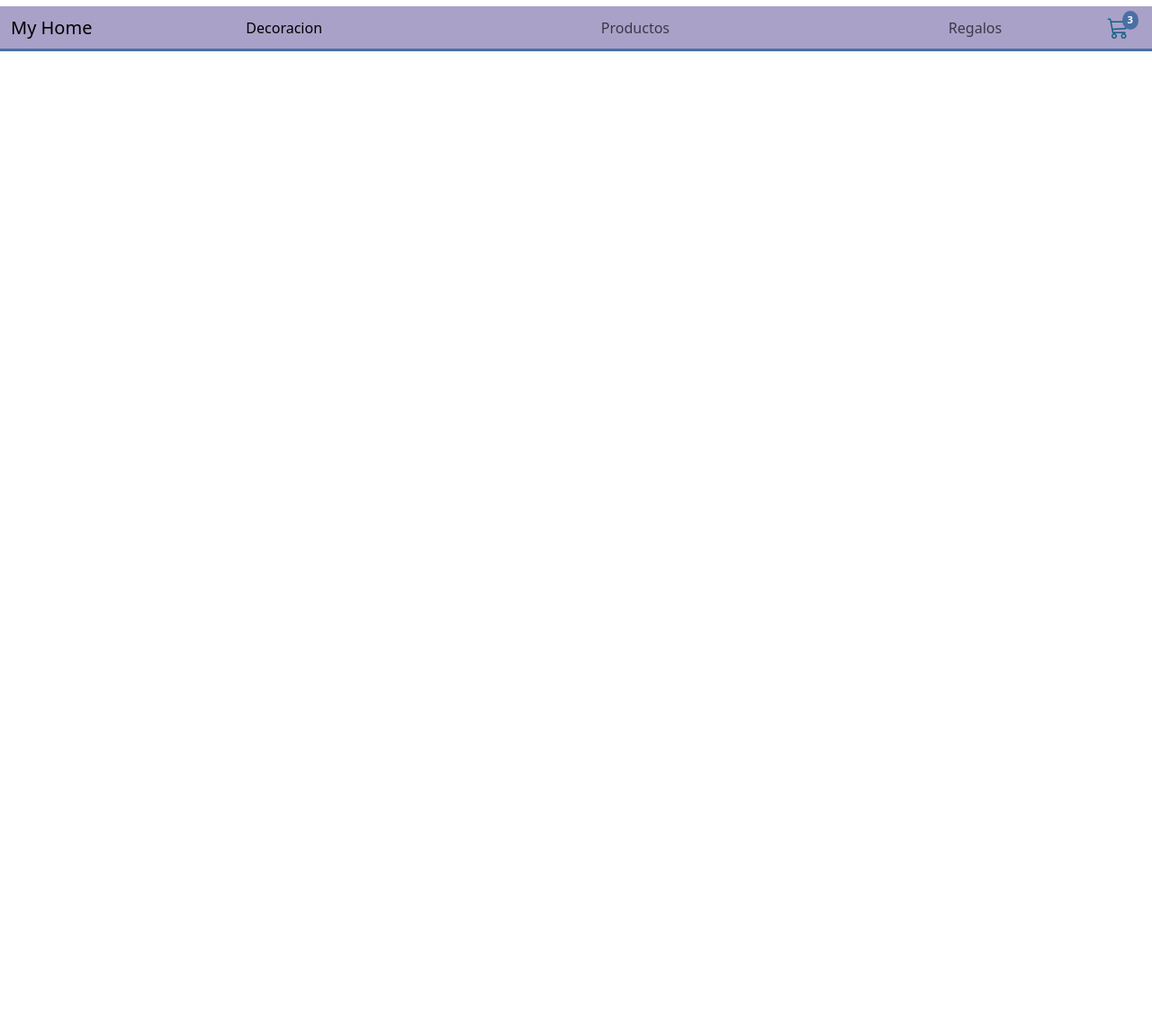
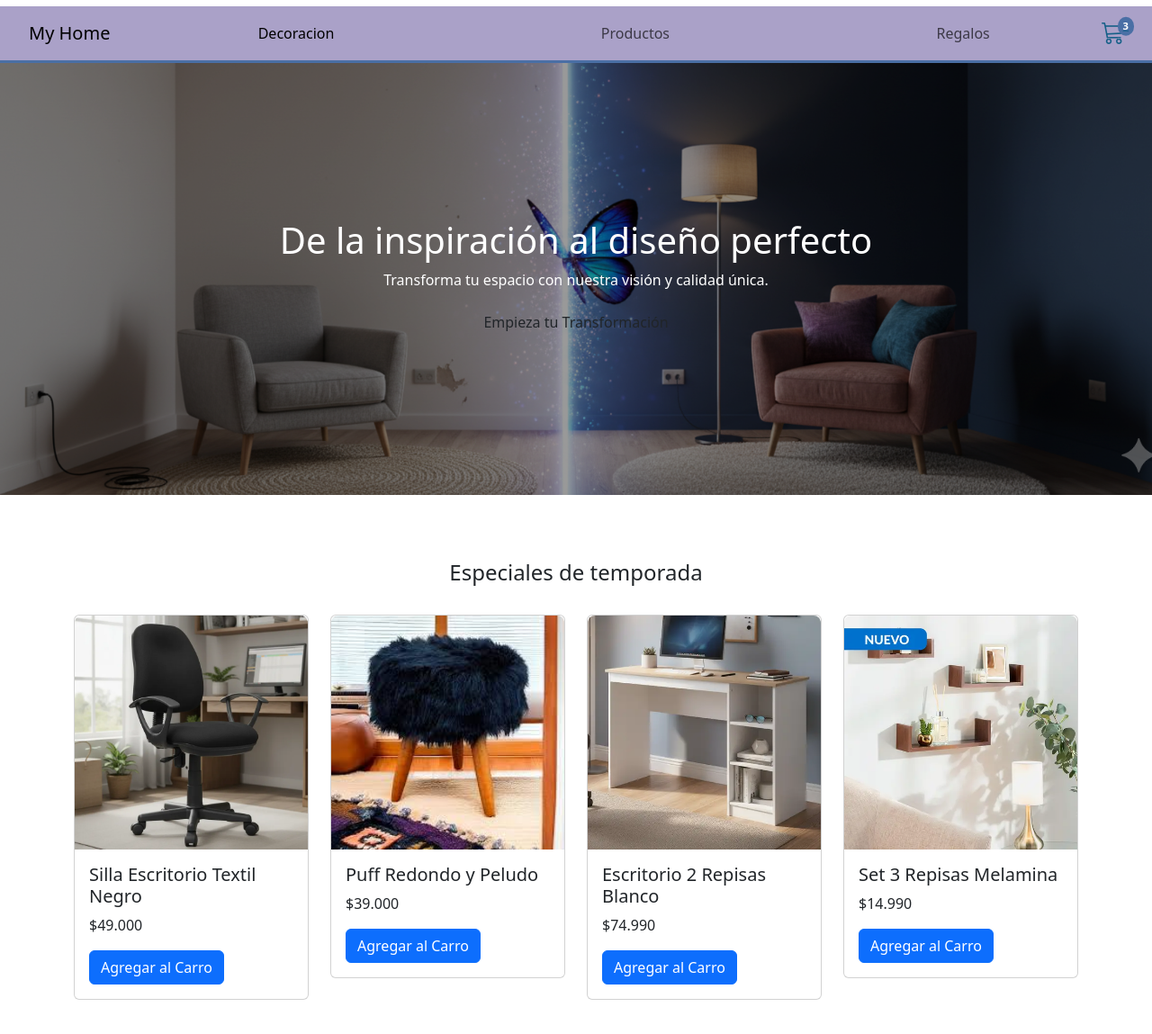
Before and after one commit to irani-austn/ecommerce-m2, a plain HTML site: page index.html in a window 1280 px wide. Shown: the part 73-1222 px from the top of the page at 90% size. Before the commit the page ends 800 px from the top, so only its background shows below. Drawn offline with nearby package versions, Linux system fonts and the light colour scheme.

Commit message:
Se crea seccion especiales de temporada y se enlaza con la barra de navegacion

```diff
--- a/assets/css/style.css
+++ b/assets/css/style.css
@@ -32,39 +32,73 @@ header {
     margin-left: 5px;
 
 }
-
+/* NAVBAR */
 .navbar {
-    /* CAMBIO CLAVE: Fondo Azul Claro/Pastel */
-    background-color: #aaa1c8;
-    /* Opcional: Borde inferior para un toque extra, usando el color del eslogan */
-    border-bottom: 3px solid #4A6FA5;
-    height: 50px;
+    background:#aaa1c8;
+    border-bottom:3px solid #4A6FA5;
+    padding:10px 20px;
+    position:relative;
+}
+.cart-container {
+    position:absolute;
+    right:20px;
+    top:50%;
+    transform:translateY(-50%);
+}
+.btn-carrito {
+    color:#166088;
+    font-size:1.6rem;
+    display:flex;
+    align-items:center;
+}
+.cart-count {
+    background:#4A6FA5;
+    color:#fff;
+    font-size:.7rem;
+    font-weight:bold;
+    border-radius:50%;
+    padding:2px 6px;
+    margin-left:-8px;
+    position:relative;
+    top:-8px;
 }
 
-.cart-container {
-    /* Fija la posición del carrito al extremo derecho del contenedor-fluid */
-    position: absolute;
-    right: 15px;
-    top: 50%;
-    transform: translateY(-50%);
+/* NAVBAR MOBILE */
+@media(max-width:768px){
+    .navbar{padding:5px 15px;}
+    .cart-container{right:60px;}
 }
 
-.btn-carrito {
-    color: #166088;
-    font-size: 1.5rem;
-    text-decoration: none;
-    display: flex;
-    align-items: center;
+/* HERO */
+.hero-section {
+    min-height:60vh;
+    width:100%;
+    background:url('../img/Gemini_Generated_Image_qonrzeqonrzeqonr.png') center/cover no-repeat;
+    display:flex;
+    justify-content:center;
+    align-items:center;
+    position:relative;
+}
+.hero-overlay {
+    position:absolute;
+    inset:0;
+    background:rgba(0,0,0,.4);
+}
+.hero-content {
+    color:#fff;
+    z-index:10;
+    text-align:center
 }
 
-.cart-count {
-    background-color: #4A6FA5;
-    color: white;
-    font-size: 0.7rem;
-    font-weight: bold;
-    border-radius: 50%;
-    padding: 2px 6px;
-    margin-left: -8px;
-    position: relative;
-    top: -8px;
+.card-img-top {
+    height: 180px;       /* ajusta el alto */
+    object-fit: cover;   /* mantiene proporción */
 }
+
+.card-img-top {
+    width: 100%;
+    height: 260px;       /* ajusta este número si quieres más alto o más bajo */
+    object-fit: cover;   /* recorta sin deformar */
+    border-top-left-radius: 8px;
+    border-top-right-radius: 8px;
+ }
--- a/index.html
+++ b/index.html
@@ -1,62 +1,50 @@
 <!DOCTYPE html>
 <html lang="en">
+
 <head>
     <meta charset="UTF-8" />
     <meta name="viewport" content="width=device-width, initial-scale=1.0" />
-    <title>Art desk</title>
+    <title>My Home</title>
 
     <!-- BOOTSTRAP CSS - ESTILOS DE ELEMENTOS  -->
 
-    <link defer rel="stylesheet" href="https://cdn.jsdelivr.net/npm/bootstrap-icons@1.11.3/font/bootstrap-icons.min.css">
+    <link defer rel="stylesheet"
+        href="https://cdn.jsdelivr.net/npm/bootstrap-icons@1.11.3/font/bootstrap-icons.min.css">
 
-    <link
-      defer
-      href="https://cdn.jsdelivr.net/npm/bootstrap@5.3.8/dist/css/bootstrap.min.css"
-      rel="stylesheet"
-      integrity="sha384-sRIl4kxILFvY47J16cr9ZwB07vP4J8+LH7qKQnuqkuIAvNWLzeN8tE5YBujZqJLB"
-      crossorigin="anonymous"
-    />
+    <link defer href="https://cdn.jsdelivr.net/npm/bootstrap@5.3.8/dist/css/bootstrap.min.css" rel="stylesheet"
+        integrity="sha384-sRIl4kxILFvY47J16cr9ZwB07vP4J8+LH7qKQnuqkuIAvNWLzeN8tE5YBujZqJLB" crossorigin="anonymous" />
 
     <!-- BOOTSTRAP JS - LÓGICA DE ELEMENTOS   -->
-    <script
-      defersrc="https://cdn.jsdelivr.net/npm/bootstrap@5.3.8/dist/js/bootstrap.bundle.min.js"
+    <script defer src="https://cdn.jsdelivr.net/npm/bootstrap@5.3.8/dist/js/bootstrap.bundle.min.js "
         integrity="sha384-FKyoEForCGlyvwx9Hj09JcYn3nv7wiPVlz7YYwJrWVcXK/BmnVDxM+D2scQbITxI"
-      crossorigin="anonymous"
-    ></script>
+        crossorigin="anonymous"></script>
 
     <!-- HOJA DE ESTILOS PROPIA -->
     <link rel="stylesheet" href="./assets/css/style.css" />
 
     <script defer src="./assets/js/script.js"></script>
+</head>
 
+<body>
+    <!-- INICIO SECCION HEADER -->
     <header class="text-center mt-1 py-0">
-      <p class="mb-0 lh-1 fs-5">My Home <img src="./assets/img/mariposa.png.png" alt="Mariposa colorida"class="mariposa-en-eslogan"/></p>
-      <h6 class="destacado mb-2 py-0 lh-0">Diseña con estilo, crea tu espacio
-      </h6>
+        <p class="mb-0 lh-1 fs-5">My Home <img src="./assets/img/mariposa.png.png" alt="Mariposa colorida"
+                class="mariposa-en-eslogan" /></p>
+        <h6 class="destacado mb-2 py-0 lh-0">Diseña con estilo, crea tu espacio</h6>
     </header>
+    <!-- TERMINO SECCION HEADER -->
 
-    <main>
+    <!-- INICIO SECCION NAVBAR  -->
     <nav class="navbar navbar-expand-lg navbar-custom mt-3">
-        <div class="container-fluid">
-          <a class="navbar-brand ms-auto" href="#">My Home</a>
-          <button
-            class="navbar-toggler"
-            type="button"
-            data-bs-toggle="collapse"
-            data-bs-target="#navbarSupportedContent"
-            aria-controls="navbarSupportedContent"
-            aria-expanded="false"
-            aria-label="Toggle navigation"
-          >
-            <span class="navbar-toggler-icon"></span>
-          </button>
+        <div class="container-fluid"><a class="navbar-brand ms-auto" href="#">My Home</a><button class="navbar-toggler"
+                type="button" data-bs-toggle="collapse" data-bs-target="#navbarSupportedContent"
+                aria-controls="navbarSupportedContent" aria-expanded="false" aria-label="Toggle navigation"><span
+                    class="navbar-toggler-icon"></span></button>
             <div class="collapse navbar-collapse" id="navbarSupportedContent">
                 <ul class="navbar-nav me-auto mb-2 mb-lg-0 d-flex flex-row w-100 text-center">
-              <li class="nav-item flex-fill">
-                <a class="nav-link active" aria-current="page" href="#">Decoracion</a>
-              </li>
-              <li class="nav-item flex-fill">
-                <a class="nav-link" href="#">Productos</a>
+                    <li class="nav-item flex-fill"><a class="nav-link active" aria-current="page"
+                            href="#">Decoracion</a></li>
+                    <li class="nav-item flex-fill"><a class="nav-link" href="seccion-productos">Productos</a>
                     </li>
                     <li class="nav-item flex-fill">
                         <a class="nav-link" href="#">Regalos</a>
@@ -64,13 +52,95 @@
                 </ul>
             </div>
         </div>
+
         <div class="cart-container">
             <a href="#" class="btn-carrito">
                 <i class="bi bi-cart3"></i>
-                <span class="cart-count">3</span>
-            </a>
+                <span class="cart-count">3</span> </a>
     </nav>
+    <!-- TERMINO SECCION NAVBAR -->
+
+    <!-- INICIO SECCION HERO SECTION  -->
+
+    <section class="hero-section">
+        <div class="hero-overlay"></div>
+        <div class="hero-content text-center">
+            <h1>De la inspiración al diseño perfecto</h1>
+
+            <p>Transforma tu espacio con nuestra visión y calidad única.</p>
+            <a href="#" class="btn btn-cta">Empieza tu Transformación</a>
+        </div>
+    </section>
+    <!-- TERMINO SECCION HERO SECTION -->
+
+
+
+    <main class="container mt-5">
+        <h4 class="text-center py-4">Especiales de temporada</h4>
+
+        <section id="seccion-productos" class="p">
+        <div class="row pb-5 row-cols-1 row-cols-md-2 row-cols-lg-4 g-4">
+
+        <!-- INICIO TARJETA 1 -->
+        <div class="col">
+            <div class="card w-100">
+                <img src="./assets/img/Silla.webp" class="card-img-top" alt="Silla escritorio">
+                <div class="card-body">
+                    <h5 class="card-title">Silla Escritorio Textil Negro</h5>
+                    <p class="card-text">$49.000</p>
+                    <a href="#" class="btn btn-primary">Agregar al Carro</a>
+                </div>
+            </div>
+        </div>
+         <!-- TERMINO TARJETA 1 -->
+
+        <!-- TERMINO TARJETA 2 -->
+        <div class="col">
+            <div class="card w-100">
+                <img src="./assets/img/Puff.jpg" class="card-img-top" alt="Puff redondo">
+                <div class="card-body">
+                    <h5 class="card-title">Puff Redondo y Peludo</h5>
+                    <p class="card-text">$39.000</p>
+                    <a href="#" class="btn btn-primary">Agregar al Carro</a>
+                </div>
+            </div>
+        </div>
+        <!-- TERMINO TARJETA 2 -->
+
+        <!-- INICIO TARJETA 3 -->
+        <div class="col">
+            <div class="card w-100">
+                <img src="./assets/img/Escritorio.webp" class="card-img-top" alt="Escritorio">
+                <div class="card-body">
+                    <h5 class="card-title">Escritorio 2 Repisas Blanco</h5>
+                    <p class="card-text">$74.990</p>
+                    <a href="#" class="btn btn-primary">Agregar al Carro</a>
+                </div>
+            </div>
+        </div>
+        <!-- TERMINO TARJETA 3 -->
+
+        <!-- INICIO TARJETA 4 -->
+        <div class="col">
+            <div class="card w-100">
+                <img src="./assets/img/Repisa.webp" class="card-img-top" alt="Repisa">
+                <div class="card-body">
+                    <h5 class="card-title">Set 3 Repisas Melamina</h5>
+                    <p class="card-text">$14.990</p>
+                    <a href="#" class="btn btn-primary">Agregar al Carro</a>
+                </div>
+            </div>
+        </div>
+        <!-- TERMINO TARJETA 4 -->
+
+    </div>
+</section>
+
+
+
+
     </main>
-  </head>
-  <body></body>
+
+</body>
+
 </html>
```
Also changed, not shown: assets/img/Escritorio.webp (added), assets/img/Gemini_Generated_Image_qonrzeqonrzeqonr.png (added), assets/img/Puff.jpg (added), assets/img/Repisa.webp (added), assets/img/Silla.webp (added). Lines whose indentation alone changed are shown as unchanged.
